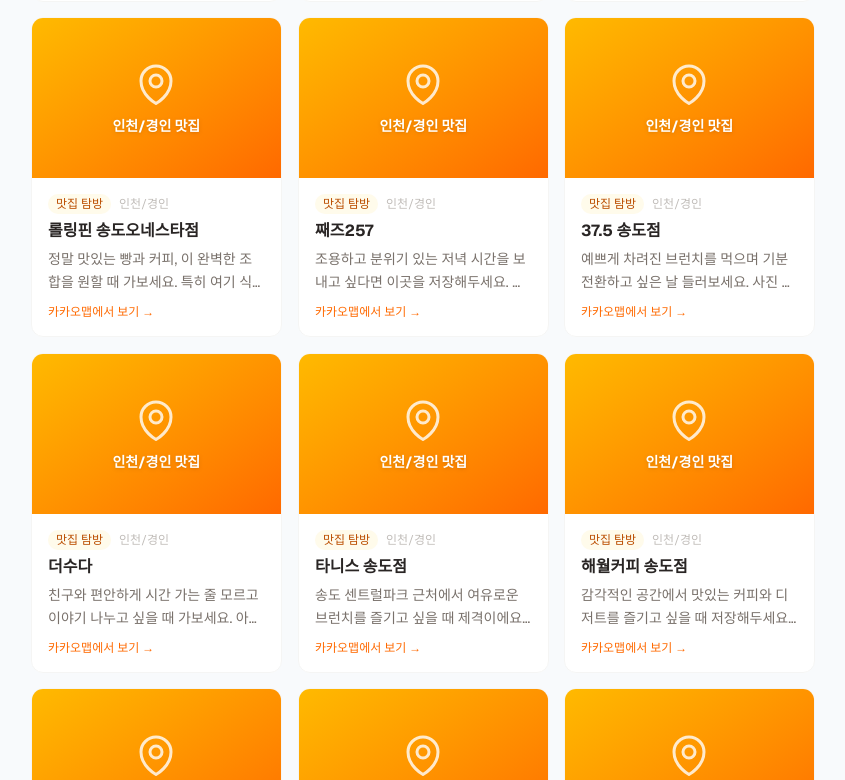
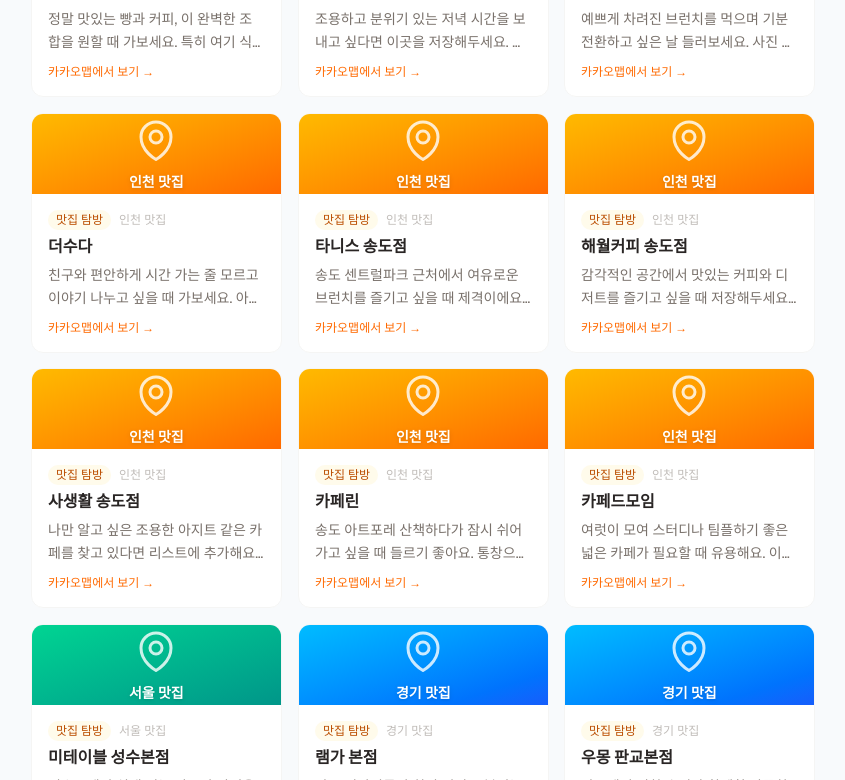
Before and after one commit to RoyHong01/my-local-info, a Next.js app: page /life in a window 1280 px wide. Shown: the part 940-1720 px from the top of the page, without its empty margins (49-894 px from the left). Built offline with nearby package versions, Linux system fonts and the light colour scheme; no server answers.

Commit message:
style: 맛집 카드 썸네일 라벨 3종 분리 및 높이 축소

```diff
--- a/src/app/life/page.tsx
+++ b/src/app/life/page.tsx
@@ -28,11 +28,17 @@ export default async function LifePage() {
         href: `/blog/${post.slug}`,
         badge: '맛집 탐방',
         badgeClass: 'bg-amber-50 text-amber-700',
-        meta: post.tags?.includes('인천/경인')
-          ? '인천/경인'
-          : post.tags?.includes('서울/경기')
-            ? '서울/경기'
-            : '맛집 포스트',
+        meta: post.placeLocality === '인천'
+          ? '인천 맛집'
+          : post.placeLocality === '서울'
+            ? '서울 맛집'
+            : post.placeLocality === '경기'
+              ? '경기 맛집'
+              : post.tags?.includes('인천/경인')
+                ? '인천 맛집'
+                : post.tags?.includes('서울/경기')
+                  ? '서울 맛집'
+                  : '경기 맛집',
       }))
     : [
         ...incheonGyeongin.map((r) => ({
@@ -44,7 +50,7 @@ export default async function LifePage() {
           external: true,
           badge: '맛집 탐방',
           badgeClass: 'bg-amber-50 text-amber-700',
-          meta: '인천/경인',
+          meta: '인천 맛집',
         })),
         ...seoulGyeonggi.map((r) => ({
           type: 'restaurant' as const,
@@ -55,7 +61,7 @@ export default async function LifePage() {
           external: true,
           badge: '맛집 탐방',
           badgeClass: 'bg-amber-50 text-amber-700',
-          meta: '서울/경기',
+          meta: r.address.startsWith('서울') ? '서울 맛집' : '경기 맛집',
         })),
       ];
 
--- a/src/components/LifeFilterClient.tsx
+++ b/src/components/LifeFilterClient.tsx
@@ -25,10 +25,14 @@ const TABS = [
 ] as const;
 
 function RestaurantThumbnail({ meta }: { meta?: string }) {
-  const isSeoul = meta === '서울/경기';
+  const isSeoul = meta === '서울 맛집';
+  const isIncheon = meta === '인천 맛집';
+  const label = isSeoul ? '서울 맛집' : isIncheon ? '인천 맛집' : '경기 맛집';
   const gradient = isSeoul
     ? 'from-emerald-400 to-teal-600'
-    : 'from-amber-400 to-orange-500';
+    : isIncheon
+      ? 'from-amber-400 to-orange-500'
+      : 'from-sky-400 to-blue-600';
   return (
     <div className={`w-full h-full bg-gradient-to-br ${gradient} flex flex-col items-center justify-center gap-2`}>
       <svg
@@ -42,7 +46,7 @@ function RestaurantThumbnail({ meta }: { meta?: string }) {
         <path strokeLinecap="round" strokeLinejoin="round" d="M15 10.5a3 3 0 1 1-6 0 3 3 0 0 1 6 0Z" />
         <path strokeLinecap="round" strokeLinejoin="round" d="M19.5 10.5c0 7.142-7.5 11.25-7.5 11.25S4.5 17.642 4.5 10.5a7.5 7.5 0 1 1 15 0Z" />
       </svg>
-      <span className="text-white text-sm font-bold drop-shadow">{meta ?? '맛집'} 맛집</span>
+      <span className="text-white text-sm font-bold drop-shadow">{label}</span>
     </div>
   );
 }
@@ -87,7 +91,7 @@ function LifeCard({ item, activeTab }: { item: LifePageItem; activeTab: string }
   const inner = (
     <div className="menu-card bg-white rounded-xl border border-stone-100 hover:shadow-md hover:-translate-y-1 transition-all duration-200 overflow-hidden flex flex-col h-full">
       {/* 썸네일 */}
-      <div className="relative h-40 w-full flex-shrink-0">
+      <div className="relative h-20 w-full flex-shrink-0">
         {item.image && !item.image.endsWith('.svg') ? (
           <Image
             src={item.image}
```
Also changed, not shown: 1 other file (tests, documents, lock files or other folders).
